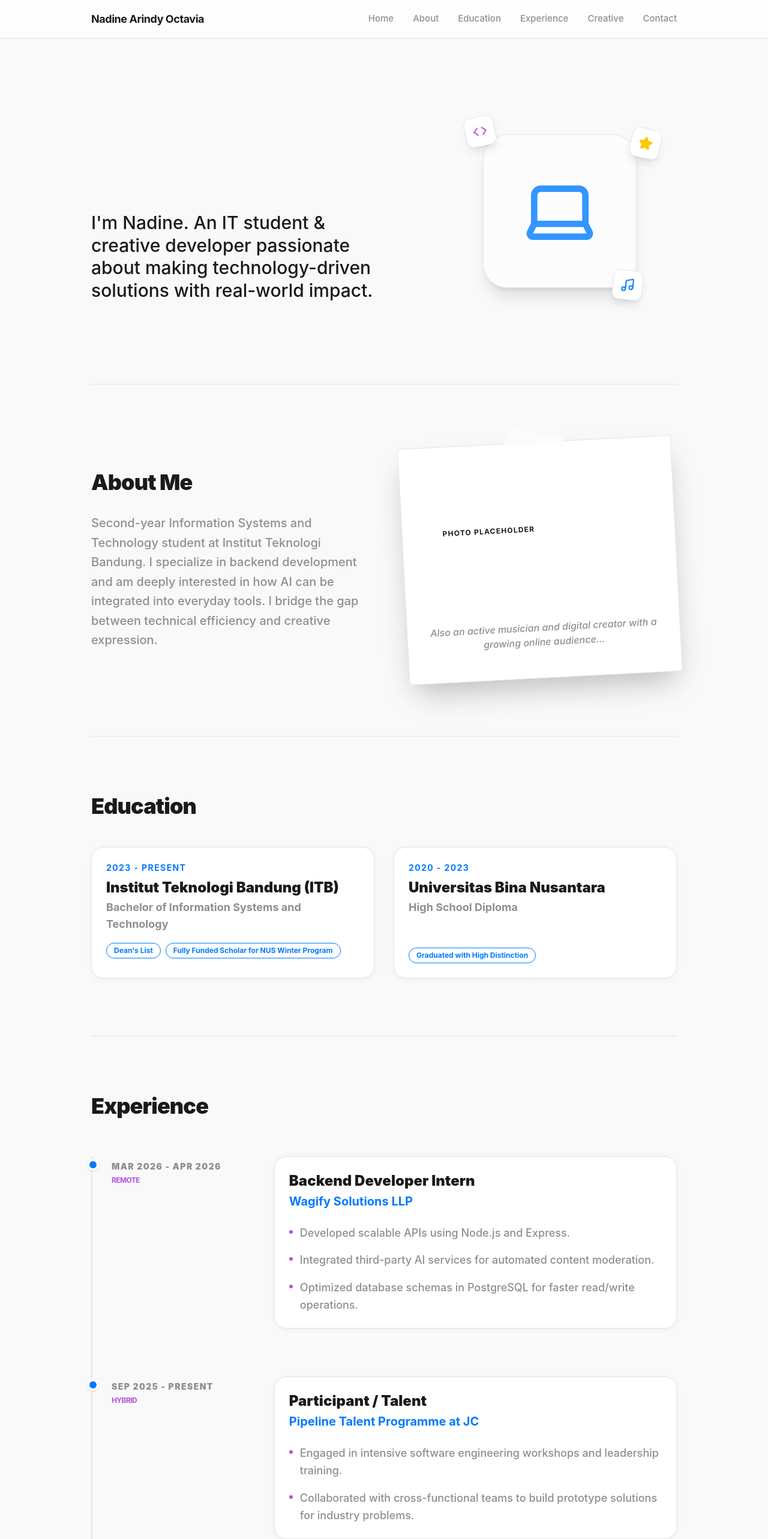
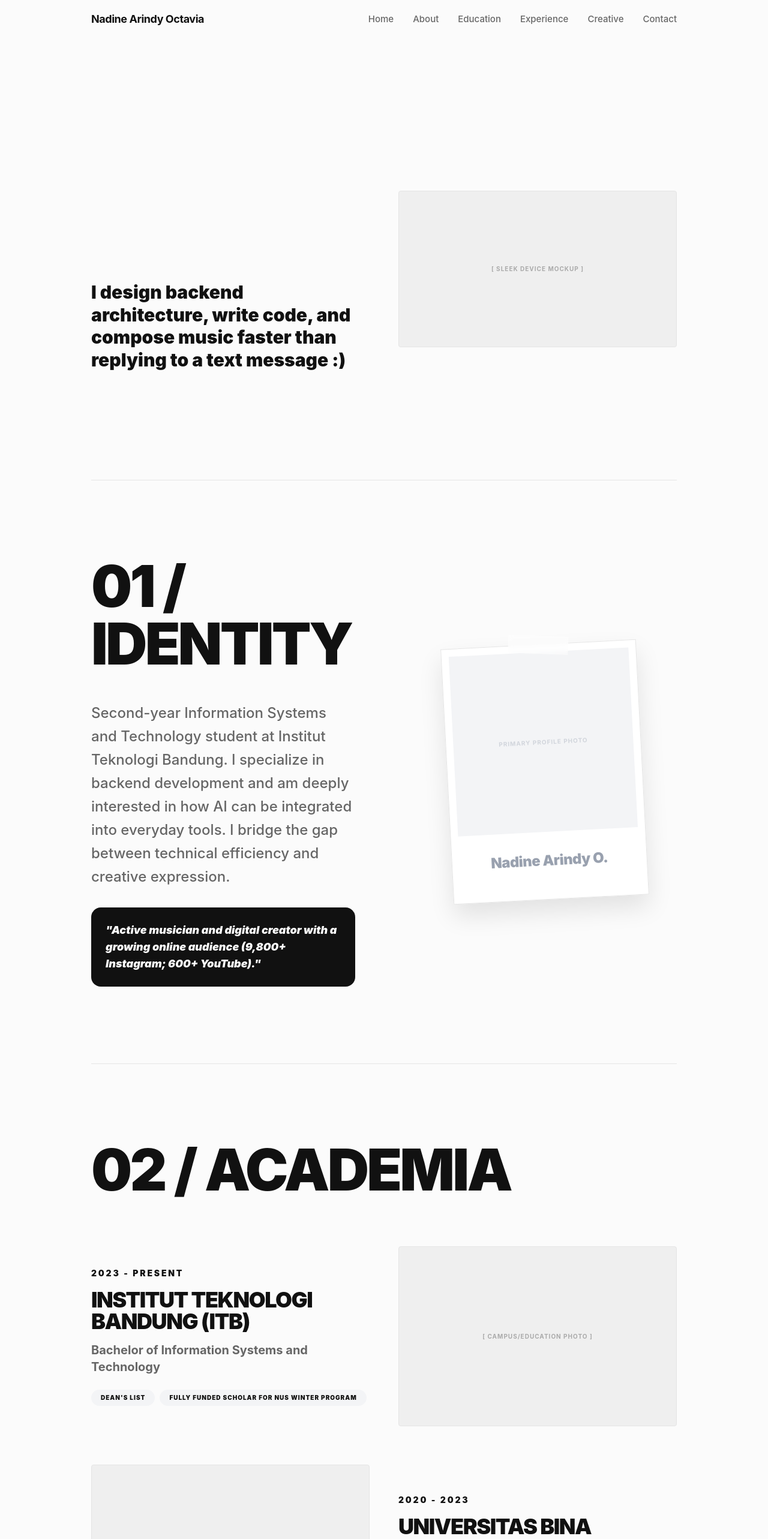
Before and after one commit to nadineoct/personal-site-nadine, a Next.js app: page / in a window 1280 px wide. Shown: the top 2566 px of the page at 60% size. Built offline with nearby package versions, Linux system fonts and the light colour scheme.

Commit message:
premium redesign: Carl Gordon Media split layout with interactive hub

```diff
--- a/src/app/globals.css
+++ b/src/app/globals.css
@@ -1,52 +1,93 @@
 @import "tailwindcss";
 
 @theme {
-  --font-sans: -apple-system, BlinkMacSystemFont, "Segoe UI", Roboto, Helvetica, Arial, sans-serif;
-  --color-background: #F9F9F9;
-  --color-foreground: #1A1A1A;
-  --color-primary: #007AFF;
-  --color-secondary: #AF52DE;
-  --color-muted: #8E8E93;
-  --color-border: #E5E5EA;
-  --color-card: #FFFFFF;
+  --font-sans: -apple-system, BlinkMacSystemFont, "SF Pro Display", "Segoe UI", Roboto, Helvetica, Arial, sans-serif;
+  --color-background: #FBFBFB;
+  --color-foreground: #111111;
+  --color-accent: #007AFF;
+  --color-border: #E5E5E5;
+  --color-muted: #666666;
 }
 
 @layer base {
+  html {
+    scroll-behavior: smooth;
+  }
   body {
     background-color: var(--color-background);
     color: var(--color-foreground);
     -webkit-font-smoothing: antialiased;
-    -moz-osx-font-smoothing: grayscale;
+  }
+  h1, h2, h3 {
+    letter-spacing: -0.04em;
+    line-height: 0.9;
   }
 }
 
-.glass {
-  background: rgba(255, 255, 255, 0.7);
-  backdrop-filter: blur(12px);
-  -webkit-backdrop-filter: blur(12px);
+.apple-glass {
+  background: rgba(251, 251, 251, 0.8);
+  backdrop-filter: blur(20px);
+  -webkit-backdrop-filter: blur(20px);
   border-bottom: 1px solid var(--color-border);
 }
 
-.apple-card {
-  background: var(--color-card);
-  border-radius: 1.25rem;
+.media-slot {
+  background: #EFEFEF;
+  border-radius: 4px;
+  width: 100%;
+  aspect-ratio: 16 / 9;
+  display: flex;
+  align-items: center;
+  justify-content: center;
+  font-size: 10px;
+  font-weight: 700;
+  text-transform: uppercase;
+  letter-spacing: 0.1em;
+  color: #AAAAAA;
   border: 1px solid var(--color-border);
-  box-shadow: 0 2px 10px rgba(0, 0, 0, 0.05);
-  padding: 1.5rem;
+  overflow: hidden;
+  transition: transform 0.6s cubic-bezier(0.16, 1, 0.3, 1);
 }
 
-.text-apple-blue {
-  color: var(--color-primary);
+.media-slot:hover {
+  transform: scale(1.02);
 }
 
-.text-apple-purple {
-  color: var(--color-secondary);
+.polaroid-frame {
+  background: white;
+  padding: 12px 12px 48px 12px;
+  box-shadow: 0 20px 40px rgba(0,0,0,0.1);
+  border: 1px solid var(--color-border);
+  position: relative;
 }
 
-.bg-apple-purple {
-  background-color: var(--color-secondary);
+.tape-graphic {
+  position: absolute;
+  top: -15px;
+  left: 50%;
+  transform: translateX(-50%) rotate(5deg);
+  width: 100px;
+  height: 30px;
+  background: rgba(255, 255, 255, 0.4);
+  backdrop-filter: blur(4px);
+  border: 1px solid rgba(255, 255, 255, 0.2);
 }
 
-.bg-apple-blue {
-  background-color: var(--color-primary);
+.tab-btn.active {
+  background: var(--color-foreground);
+  color: white;
 }
+
+.achievement-card {
+  transition: all 0.4s ease;
+}
+
+.achievement-card.hidden {
+  display: none;
+  opacity: 0;
+}
+
+.footer-dark {
+  background-color: #111111;
+  color: white;
+}
--- a/src/app/page.tsx
+++ b/src/app/page.tsx
@@ -3,6 +3,7 @@ import { About } from "@/components/about";
 import { Education } from "@/components/education";
 import { Experience } from "@/components/experience";
 import { Skills } from "@/components/skills";
+import { AchievementsHub } from "@/components/achievements-hub";
 
 export default function Home() {
   return (
@@ -11,6 +12,7 @@ export default function Home() {
       <About />
       <Education />
       <Experience />
+      <AchievementsHub />
       <Skills />
     </div>
   );
--- a/src/components/about.tsx
+++ b/src/components/about.tsx
@@ -5,26 +5,31 @@ import { motion } from "framer-motion";
 
 export function About() {
   return (
-    <section id="about" className="py-24 border-t border-border">
-      <div className="flex flex-col md:flex-row gap-16 items-center">
-        <div className="md:w-1/2">
-          <h2 className="text-4xl font-black mb-8 tracking-tight">About Me</h2>
-          <p className="text-xl leading-relaxed text-muted font-medium">
+    <section id="about" className="py-32 border-t border-border">
+      <div className="grid grid-cols-1 md:grid-cols-2 gap-24 items-center">
+        <div>
+          <h2 className="text-6xl md:text-8xl font-black uppercase mb-12">01 / IDENTITY</h2>
+          <p className="text-xl md:text-2xl leading-relaxed text-muted font-medium mb-8">
             {siteConfig.bio}
           </p>
+          <div className="p-6 bg-foreground text-white rounded-2xl">
+            <p className="text-lg font-black italic">
+              "Active musician and digital creator with a growing online audience (9,800+ Instagram; 600+ YouTube)."
+            </p>
+          </div>
         </div>
 
-        <div className="md:w-1/2 flex justify-center">
+        <div className="flex justify-center">
           <motion.div
-            whileHover={{ rotate: 0, scale: 1.05 }}
-            className="relative bg-white p-4 pb-12 shadow-2xl rounded-sm -rotate-3 border border-border"
+            whileHover={{ rotate: 0, scale: 1.02 }}
+            className="polaroid-frame -rotate-3 transition-transform duration-500"
           >
-            <div className="absolute top-0 left-1/2 -translate-x-1/2 -translate-y-1/2 w-24 h-8 bg-white/40 backdrop-blur-sm border border-white/20 rotate-12 pointer-events-none" />
-            <div className="w-64 h-64 bg-apple-blue/10 rounded-sm overflow-hidden flex items-center justify-center text-apple-blue/20">
-              <span className="text-xs uppercase font-bold tracking-widest">Photo Placeholder</span>
+            <div className="tape-graphic" />
+            <div className="w-[300px] h-[300px] bg-gray-100 flex items-center justify-center text-gray-300 font-bold uppercase text-[10px] tracking-widest">
+              Primary Profile Photo
             </div>
-            <div className="mt-6 font-medium text-center italic text-muted">
-              {siteConfig.creativeBio}
+            <div className="mt-8 text-center text-2xl font-black tracking-tight text-gray-400">
+              Nadine Arindy O.
             </div>
           </motion.div>
         </div>
--- /dev/null
+++ b/src/components/achievements-hub.tsx
@@ -0,0 +1,76 @@
+"use client";
+
+import { useState } from "react";
+import { siteConfig } from "@/data/config";
+
+const achievements = [
+  { title: "Juara 1 Perorangan - Best Speaker at The Global Youth Innovation Summit (2025)", category: "comp" },
+  { title: "Juara 2 Perorangan - Best Delegate of The Global Youth Innovation Summit (2025)", category: "comp" },
+  { title: "Juara 1 Kelompok - Place Winner of SDGs Project Innovation Presentation (2025)", category: "comp" },
+  { title: "Juara 1 Kelompok - Best SDGs Project Video at GYIS (2025)", category: "comp" },
+  { title: "Juara 1 Kelompok - Most Favourite Team at GYIS (2025)", category: "comp" },
+  { title: "Juara 2 Kelompok - Best Team at GYIS (2025)", category: "comp" },
+  { title: "Mahasiswa Berprestasi Jurusan Sistem dan Teknologi Informasi ITB (2026)", category: "comp" },
+  { title: "Dean's List - Information Systems and Technology ITB (2026)", category: "comp" },
+  { title: "Dean's List - Tahap Persiapan Bersama ITB (2025)", category: "comp" },
+  { title: "Finalis Berbakat - Pemilihan Duta Kampus ITB / PDKI (2025)", category: "comp" },
+  { title: "Juara 1 Perorangan - Character Development Training (CDT) ITB Side Event (2025)", category: "comp" },
+  { title: "Juara 1 Kelompok - Band Arts Competition at Jatinangor Olympics (2024)", category: "comp" },
+  {
+    title: "Fully Funded Scholar - NUS Winter Enterprise Programme, National University of Singapore (2025)",
+    desc: "Selected as 1 of 20 from ITB / only 1st-year student awardee.",
+    category: "global"
+  },
+  {
+    title: "Fully Funded Awardee - PCAE Scholarship to Singapore & Malaysia (2025)",
+    desc: "Selected as 1 of 2 awardees.",
+    category: "global"
+  },
+];
+
+export function AchievementsHub() {
+  const [activeTab, setActiveTab] = useState("all");
+
+  const filtered = achievements.filter(a => activeTab === "all" || a.category === activeTab);
+
+  return (
+    <section id="achievements" className="py-32 border-t border-border">
+      <div className="flex flex-col gap-12">
+        <div className="flex flex-col md:flex-row md:items-end justify-between gap-8">
+          <h2 className="text-6xl md:text-8xl font-black uppercase">04 / HUB</h2>
+          <div className="flex gap-2 p-1 bg-gray-100 rounded-lg overflow-x-auto whitespace-nowrap">
+            {[
+              { id: "all", label: "All Achievements" },
+              { id: "comp", label: "Competitions & Awards" },
+              { id: "global", label: "Global & Recognitions" }
+            ].map(tab => (
+              <button
+                key={tab.id}
+                onClick={() => setActiveTab(tab.id)}
+                className={`px-6 py-2 rounded-md text-sm font-bold transition-all ${
+                  activeTab === tab.id ? "bg-white shadow-sm text-foreground" : "text-muted hover:text-foreground"
+                }`}
+              >
+                {tab.label}
+              </button>
+            ))}
+          </div>
+        </div>
+
+        <div className="grid grid-cols-1 md:grid-cols-2 lg:grid-cols-3 gap-6">
+          {filtered.map((item, i) => (
+            <div key={i} className="apple-card flex flex-col gap-6">
+              <div className="media-slot h-32">
+                [ CERTIFICATE SLOT ]
+              </div>
+              <div>
+                <h4 className="text-xl font-black leading-tight mb-2">{item.title}</h4>
+                {item.desc && <p className="text-sm text-muted font-medium">{item.desc}</p>}
+              </div>
+            </div>
+          ))}
+        </div>
+      </div>
+    </section>
+  );
+}
--- a/src/components/education.tsx
+++ b/src/components/education.tsx
@@ -5,30 +5,29 @@ import { motion } from "framer-motion";
 
 export function Education() {
   return (
-    <section id="education" className="py-24 border-t border-border">
-      <h2 className="text-4xl font-black mb-12 tracking-tight">Education</h2>
-      <div className="grid grid-cols-1 md:grid-cols-2 gap-8">
+    <section id="education" className="py-32 border-t border-border">
+      <h2 className="text-6xl md:text-8xl font-black uppercase mb-20">02 / ACADEMIA</h2>
+      <div className="flex flex-col gap-16">
         {siteConfig.education.map((edu, index) => (
-          <motion.div
-            key={index}
-            initial={{ opacity: 0, y: 20 }}
-            whileInView={{ opacity: 1, y: 0 }}
-            viewport={{ once: true }}
-            className="apple-card"
-          >
-            <div className="flex flex-col h-full">
-              <span className="text-sm font-bold text-apple-blue uppercase tracking-widest mb-2">{edu.period}</span>
-              <h3 className="text-2xl font-black mb-1 leading-tight">{edu.school}</h3>
-              <p className="text-lg font-bold text-muted mb-4">{edu.degree}</p>
-              <div className="mt-auto space-y-2">
-                {edu.achievements.map((achievement, i) => (
-                  <div key={i} className="inline-block bg-apple-blue/5 text-apple-blue px-3 py-1 rounded-full text-xs font-bold mr-2 border border-apple-blue/10">
-                    {achievement}
-                  </div>
+          <div key={index} className="grid grid-cols-1 md:grid-cols-2 gap-12 items-center">
+            <div className={index % 2 === 0 ? "order-1" : "order-1 md:order-2"}>
+              <span className="text-sm font-black text-apple-blue uppercase tracking-[0.2em] mb-4 block">{edu.period}</span>
+              <h3 className="text-4xl font-black mb-4 leading-none uppercase">{edu.school}</h3>
+              <p className="text-xl font-bold text-muted mb-6">{edu.degree}</p>
+              <div className="flex flex-wrap gap-2">
+                {edu.achievements.map((a, i) => (
+                  <span key={i} className="px-4 py-1.5 bg-gray-100 text-[10px] font-black uppercase tracking-widest rounded-full">
+                    {a}
+                  </span>
                 ))}
               </div>
             </div>
-          </motion.div>
+            <div className={index % 2 === 0 ? "order-2" : "order-2 md:order-1"}>
+              <div className="media-slot h-[300px]">
+                [ CAMPUS/EDUCATION PHOTO ]
+              </div>
+            </div>
+          </div>
         ))}
       </div>
     </section>
--- a/src/components/experience.tsx
+++ b/src/components/experience.tsx
@@ -5,40 +5,30 @@ import { motion } from "framer-motion";
 
 export function Experience() {
   return (
-    <section id="experience" className="py-24 border-t border-border">
-      <h2 className="text-4xl font-black mb-16 tracking-tight">Experience</h2>
-      <div className="relative pl-8 border-l-2 border-border space-y-20">
+    <section id="experience" className="py-32 border-t border-border">
+      <h2 className="text-6xl md:text-8xl font-black uppercase mb-24">03 / TRACKS</h2>
+      <div className="flex flex-col gap-32">
         {siteConfig.experience.map((exp, index) => (
-          <motion.div
-            key={index}
-            initial={{ opacity: 0, x: -20 }}
-            whileInView={{ opacity: 1, x: 0 }}
-            viewport={{ once: true }}
-            className="relative"
-          >
-            {/* Circle on timeline */}
-            <div className="absolute left-[-41px] top-1 w-5 h-5 rounded-full bg-apple-blue border-4 border-white shadow-sm" />
-
-            <div className="flex flex-col md:flex-row md:items-start gap-4 md:gap-12">
-               <div className="md:w-1/4 pt-1">
-                 <span className="text-sm font-black uppercase tracking-widest text-muted">{exp.period}</span>
-                 <p className="text-xs font-bold text-apple-purple mt-1 uppercase tracking-tighter">{exp.location}</p>
-               </div>
-
-               <div className="md:w-3/4 apple-card">
-                 <h3 className="text-2xl font-black mb-1">{exp.role}</h3>
-                 <p className="text-xl font-bold text-apple-blue mb-6">{exp.company}</p>
-                 <ul className="space-y-4">
+          <div key={index} className="grid grid-cols-1 md:grid-cols-2 gap-16 items-start">
+            <div className="sticky top-32">
+              <span className="text-sm font-black text-apple-purple uppercase tracking-[0.3em] mb-4 block">{exp.period}</span>
+              <h3 className="text-5xl font-black mb-2 uppercase leading-none">{exp.role}</h3>
+              <p className="text-2xl font-black text-apple-blue mb-8 uppercase tracking-tight">{exp.company}</p>
+              <ul className="space-y-6">
                 {exp.points.map((point, i) => (
-                     <li key={i} className="flex items-start gap-3 text-lg font-medium leading-relaxed text-muted">
+                  <li key={i} className="flex items-start gap-4 text-lg font-medium leading-relaxed text-muted">
                     <span className="w-1.5 h-1.5 rounded-full bg-apple-purple mt-2.5 shrink-0" />
                     {point}
                   </li>
                 ))}
               </ul>
             </div>
+            <div className="pt-8">
+              <div className="media-slot aspect-[4/5] rounded-[24px]">
+                [ EVENT/WORK PHOTO FIELD ]
               </div>
-          </motion.div>
+            </div>
+          </div>
         ))}
       </div>
     </section>
--- a/src/components/hero.tsx
+++ b/src/components/hero.tsx
@@ -2,56 +2,38 @@
 
 import { siteConfig } from "@/data/config";
 import { motion } from "framer-motion";
-import { Laptop, Music, Star, Code } from "lucide-react";
-
-const Sticker = ({ children, className }: { children: React.ReactNode, className?: string }) => (
-  <motion.div
-    drag
-    dragConstraints={{ left: -50, right: 50, top: -50, bottom: 50 }}
-    whileHover={{ scale: 1.1, rotate: 5 }}
-    className={`absolute cursor-pointer select-none p-3 bg-white rounded-xl shadow-lg border border-border flex items-center justify-center ${className}`}
-  >
-    {children}
-  </motion.div>
-);
 
 export function Hero() {
   return (
-    <section id="home" className="pt-32 pb-20 md:pt-48 md:pb-32 min-h-[80vh] flex flex-col md:flex-row items-center justify-between">
-      <motion.div
-        initial={{ opacity: 0, x: -20 }}
-        animate={{ opacity: 1, x: 0 }}
-        className="md:w-3/5"
-      >
-        <h1 className="text-7xl md:text-9xl font-black mb-6 tracking-tighter bg-gradient-to-r from-apple-blue via-apple-purple to-apple-blue bg-clip-text text-transparent">
-          hello!
-        </h1>
-        <p className="text-2xl md:text-3xl font-medium leading-tight max-w-[500px]">
-          {siteConfig.tagline}
-        </p>
-      </motion.div>
-
-      <motion.div
-        initial={{ opacity: 0, scale: 0.9 }}
-        animate={{ opacity: 1, scale: 1 }}
-        className="md:w-2/5 relative h-[300px] w-full flex items-center justify-center mt-20 md:mt-0"
-      >
-        <div className="relative">
-           <div className="w-48 h-48 md:w-64 md:h-64 bg-white/50 backdrop-blur rounded-[40px] border border-border shadow-xl flex items-center justify-center">
-             <Laptop className="w-24 h-24 md:w-32 md:h-32 text-apple-blue opacity-80" />
-           </div>
-
-           <Sticker className="top-[-30px] left-[-30px] -rotate-12">
-             <Code className="w-6 h-6 text-apple-purple" />
-           </Sticker>
-           <Sticker className="bottom-[-20px] right-[-10px] rotate-6">
-             <Music className="w-6 h-6 text-apple-blue" />
-           </Sticker>
-           <Sticker className="top-[-10px] right-[-40px] rotate-12">
-             <Star className="w-6 h-6 text-yellow-400 fill-yellow-400" />
-           </Sticker>
+    <section id="home" className="min-h-screen flex items-center pt-24">
+      <div className="grid grid-cols-1 md:grid-cols-2 gap-12 items-center w-full">
+        <div className="order-2 md:order-1">
+          <motion.h1
+            initial={{ opacity: 0, y: 20 }}
+            animate={{ opacity: 1, y: 0 }}
+            className="text-[120px] md:text-[180px] font-black leading-[0.8] tracking-tighter bg-gradient-to-r from-apple-blue to-apple-purple bg-clip-text text-transparent mb-12"
+          >
+            hello!
+          </motion.h1>
+          <motion.p
+            initial={{ opacity: 0 }}
+            animate={{ opacity: 1 }}
+            transition={{ delay: 0.2 }}
+            className="text-2xl md:text-3xl font-black leading-tight max-w-md"
+          >
+            I design backend architecture, write code, and compose music faster than replying to a text message :)
+          </motion.p>
         </div>
-      </motion.div>
+        <div className="order-1 md:order-2">
+           <motion.div
+             initial={{ scale: 0.9, opacity: 0 }}
+             animate={{ scale: 1, opacity: 1 }}
+             className="media-slot aspect-square rounded-[40px] md:rounded-[80px]"
+           >
+             [ SLEEK DEVICE MOCKUP ]
+           </motion.div>
+        </div>
+      </div>
     </section>
   );
 }
```
Lines whose indentation alone changed are shown as unchanged.
